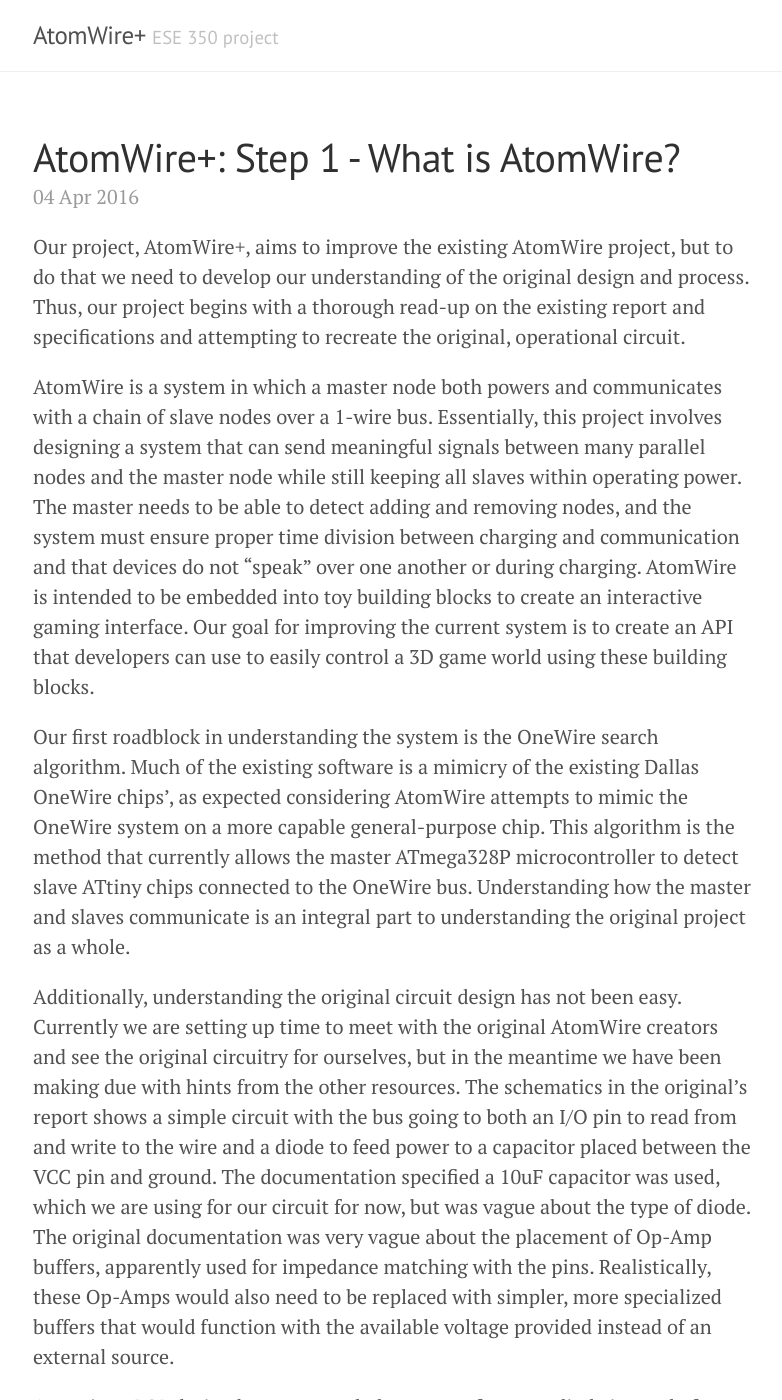
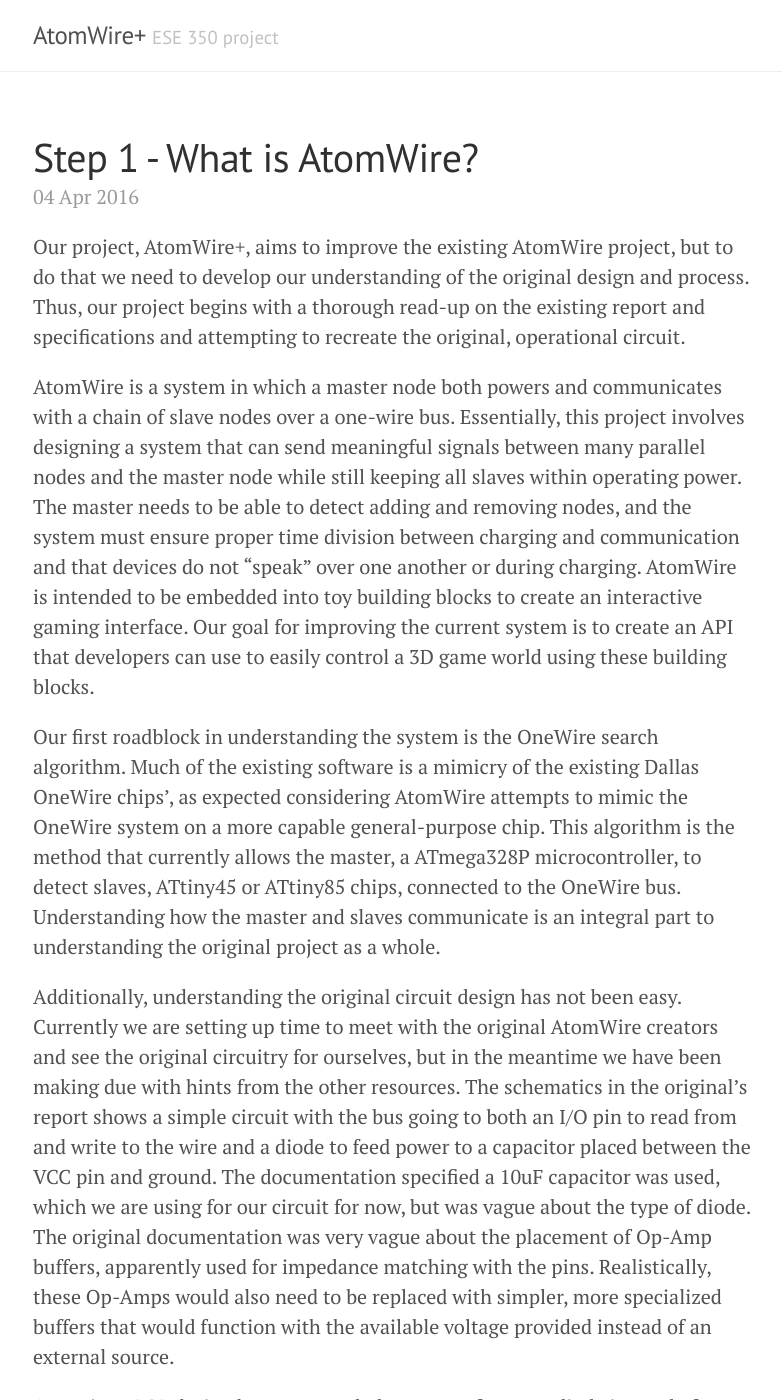
Before and after one commit to fossil12/AtomWirePlus, a Jekyll site: the page built from _posts/2016-04-04-atomwireplus-step-1-what-is-atomwire.md, in a window 1280 px wide and 1400 px high. Shown: the whole window, without its empty margins (247-1029 px from the left). Built offline with Jekyll 4.4.1, drawn with Linux system fonts in a browser that asks for light colours; some of the changed text lies outside the part shown.

Commit message:
Small changes to blogpost

```diff
--- a/_posts/2016-04-04-atomwireplus-step-1-what-is-atomwire.md
+++ b/_posts/2016-04-04-atomwireplus-step-1-what-is-atomwire.md
@@ -1,14 +1,14 @@
 ---
 layout: post
-title: "AtomWire+: Step 1 - What is AtomWire?"
+title: "Step 1 - What is AtomWire?"
 author: Angelina Risi
 ---
 
 Our project, AtomWire+, aims to improve the existing AtomWire project, but to do that we need to develop our understanding of the original design and process. Thus, our project begins with a thorough read-up on the existing report and specifications and attempting to recreate the original, operational circuit.
 
-AtomWire is a system in which a master node both powers and communicates with a chain of slave nodes over a 1-wire bus. Essentially, this project involves designing a system that can send meaningful signals between many parallel nodes and the master node while still keeping all slaves within operating power. The master needs to be able to detect adding and removing nodes, and the system must ensure proper time division between charging and communication and that devices do not "speak" over one another or during charging. AtomWire is intended to be embedded into toy building blocks to create an interactive gaming interface. Our goal for improving the current system is to create an API that developers can use to easily control a 3D game world using these building blocks.
+AtomWire is a system in which a master node both powers and communicates with a chain of slave nodes over a one-wire bus. Essentially, this project involves designing a system that can send meaningful signals between many parallel nodes and the master node while still keeping all slaves within operating power. The master needs to be able to detect adding and removing nodes, and the system must ensure proper time division between charging and communication and that devices do not "speak" over one another or during charging. AtomWire is intended to be embedded into toy building blocks to create an interactive gaming interface. Our goal for improving the current system is to create an API that developers can use to easily control a 3D game world using these building blocks.
 
-Our first roadblock in understanding the system is the OneWire search algorithm. Much of the existing software is a mimicry of the existing Dallas OneWire chips’, as expected considering AtomWire attempts to mimic the OneWire system on a more capable general-purpose chip. This algorithm is the method that currently allows the master ATmega328P microcontroller to detect slave ATtiny chips connected to the OneWire bus. Understanding how the master and slaves communicate is an integral part to understanding the original project as a whole.
+Our first roadblock in understanding the system is the OneWire search algorithm. Much of the existing software is a mimicry of the existing Dallas OneWire chips’, as expected considering AtomWire attempts to mimic the OneWire system on a more capable general-purpose chip. This algorithm is the method that currently allows the master, a ATmega328P microcontroller, to detect slaves, ATtiny45 or ATtiny85 chips, connected to the OneWire bus. Understanding how the master and slaves communicate is an integral part to understanding the original project as a whole.
 
 Additionally, understanding the original circuit design has not been easy. Currently we are setting up time to meet with the original AtomWire creators and see the original circuitry for ourselves, but in the meantime we have been making due with hints from the other resources. The schematics in the original’s report shows a simple circuit with the bus going to both an I/O pin to read from and write to the wire and a diode to feed power to a capacitor placed between the VCC pin and ground. The documentation specified a 10uF capacitor was used, which we are using for our circuit for now, but was vague about the type of diode. The original documentation was very vague about the placement of Op-Amp buffers, apparently used for impedance matching with the pins. Realistically, these Op-Amps would also need to be replaced with simpler, more specialized buffers that would function with the available voltage provided instead of an external source.
 
```
Also changed, not shown: _posts/2016-04-04-step1-what-is-atomwire.md (deleted, +0 -17 lines).
